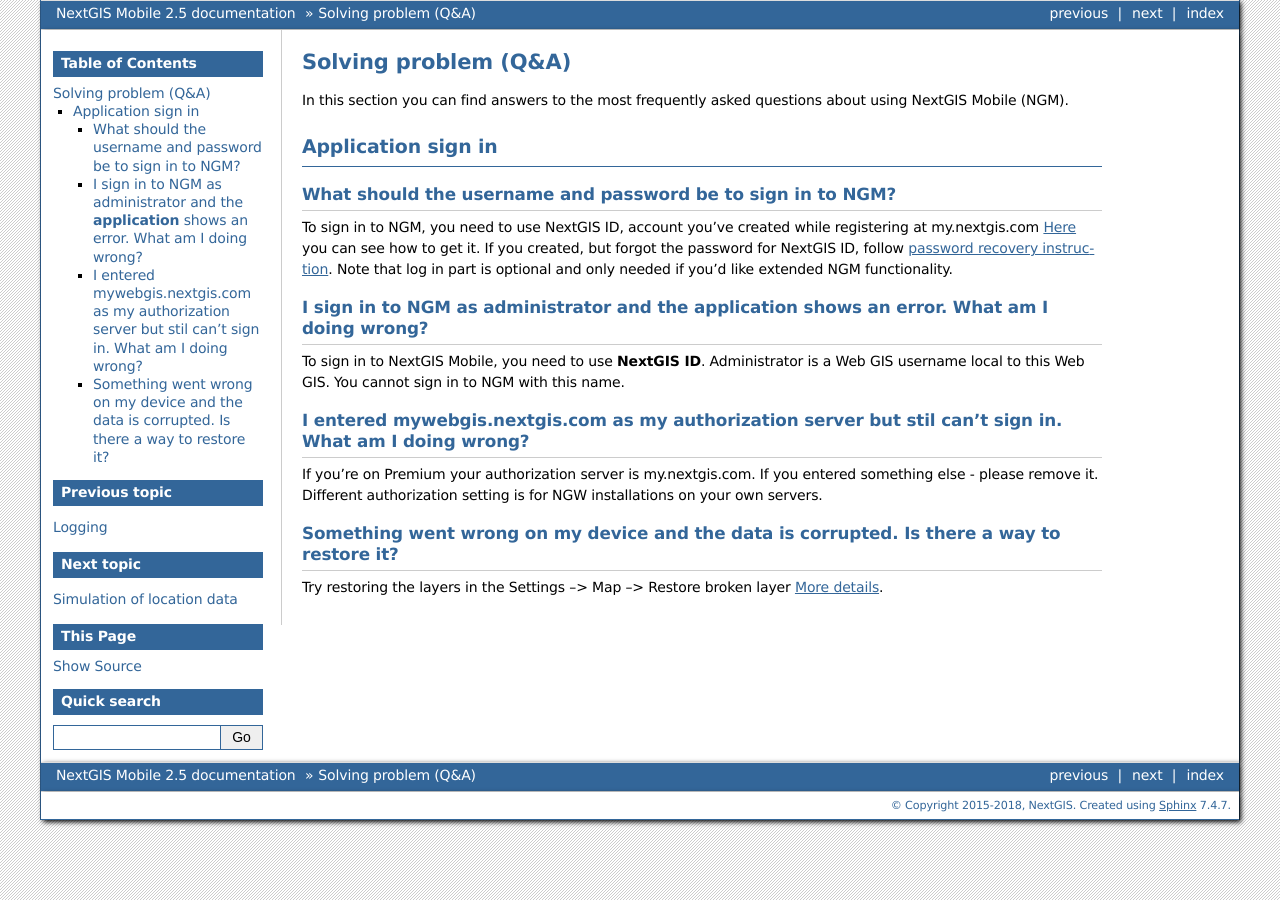
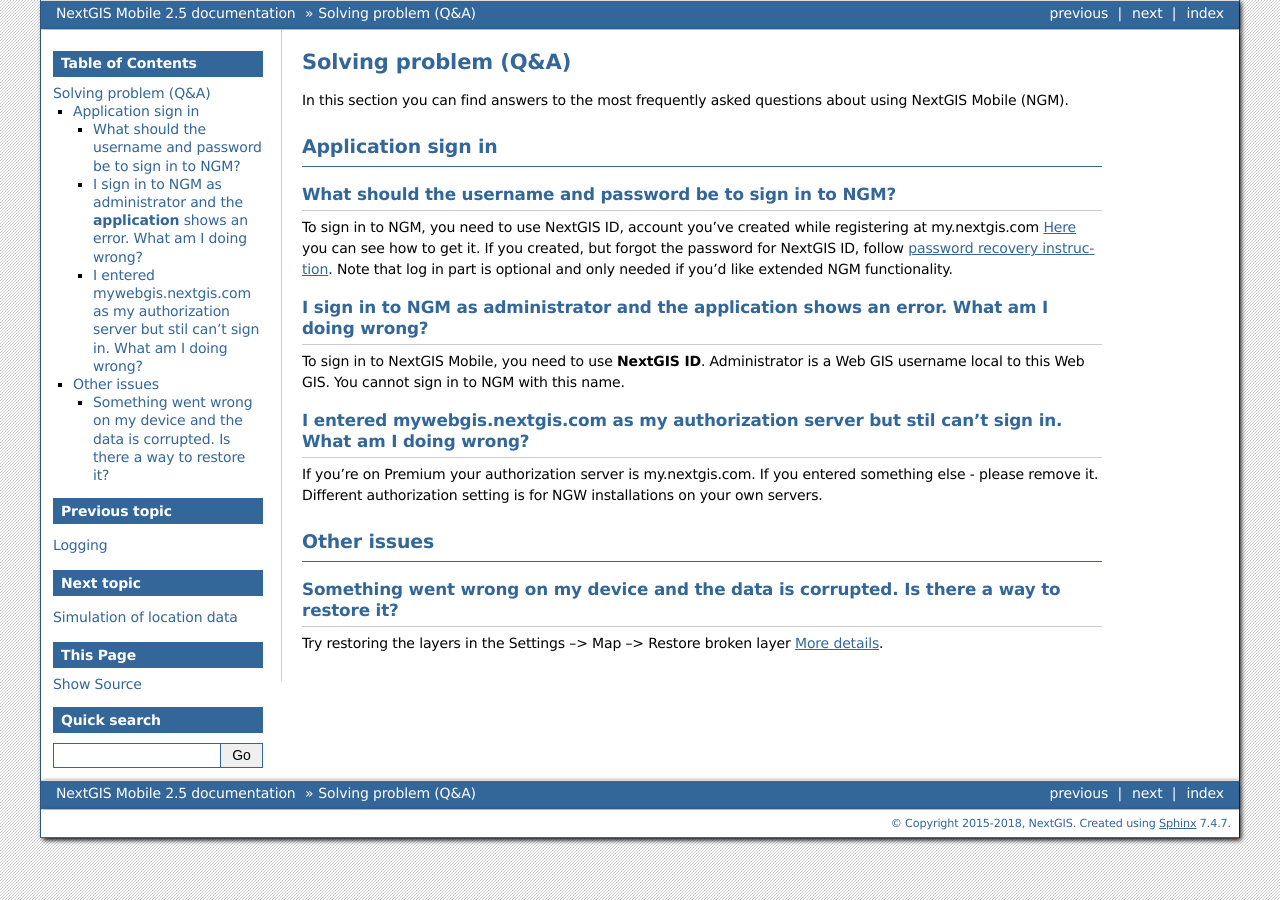
Before and after one commit to nextgis/docs_ngmobile, a Sphinx documentation site: the page built from source/faq_ngmobile.rst, in a window 1280 px wide. Built offline with Sphinx 7.4.7, drawn with Linux system fonts in a browser that asks for light colours; formulas are drawn with MathJax 3.

Commit message:
add target faq_ngmobile.rst

```diff
--- a/source/faq_ngmobile.rst
+++ b/source/faq_ngmobile.rst
@@ -27,6 +27,11 @@
 If you're on Premium your authorization server is my.nextgis.com. If you entered something else - please remove it.
 Different authorization setting is for NGW installations on your own servers.
 
+.. _ngmobile_work_issues:
+
+Other issues
+------------
+
 Something went wrong on my device and the data is corrupted. Is there a way to restore it?
 ~~~~~~~~~~~~~~~~~~~~~~~~~~~~~~~~~~~~~~~~~~~~~~~~~~~~~~~~~~~~~~~~~~~~~~~~~~~~~~~~~~~~~~~~~~~~~
 
```
